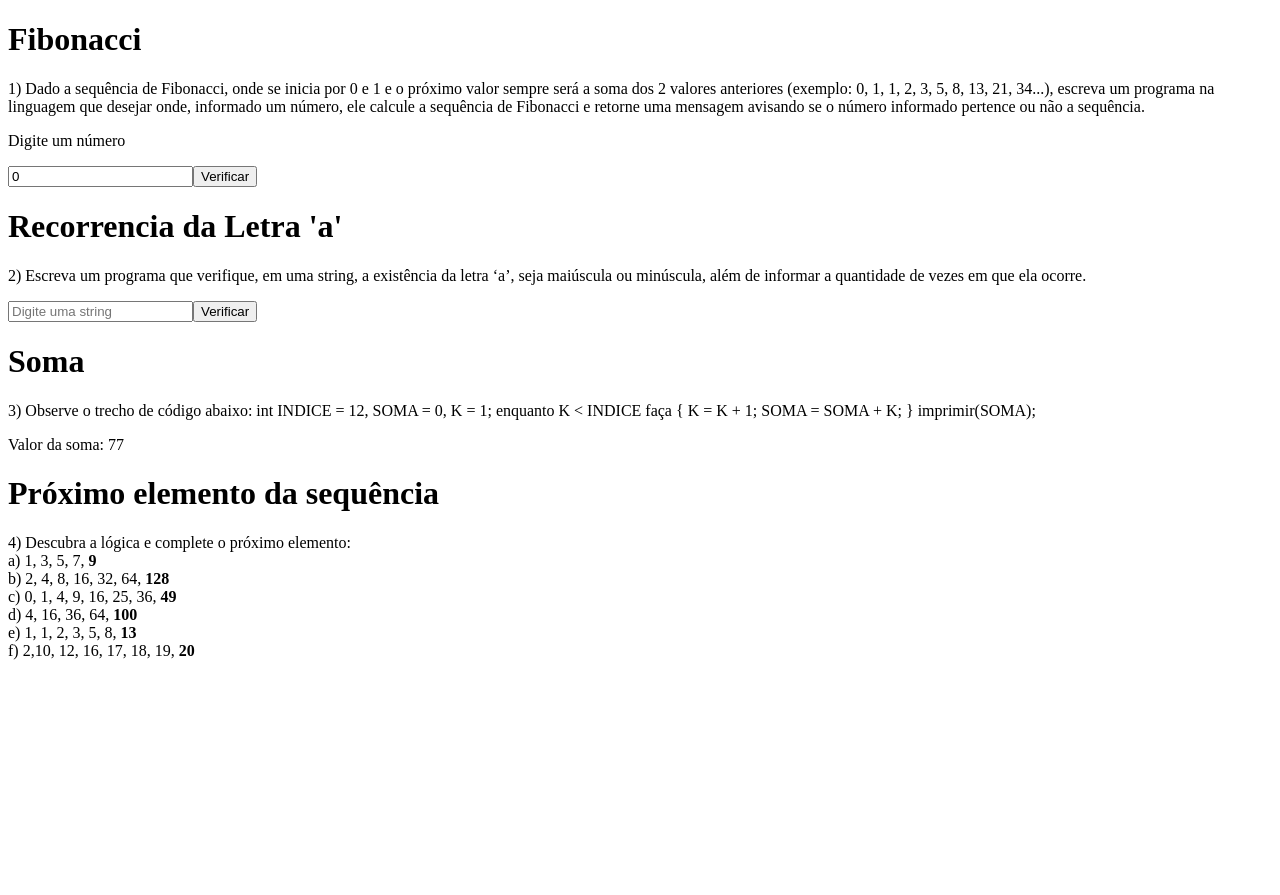
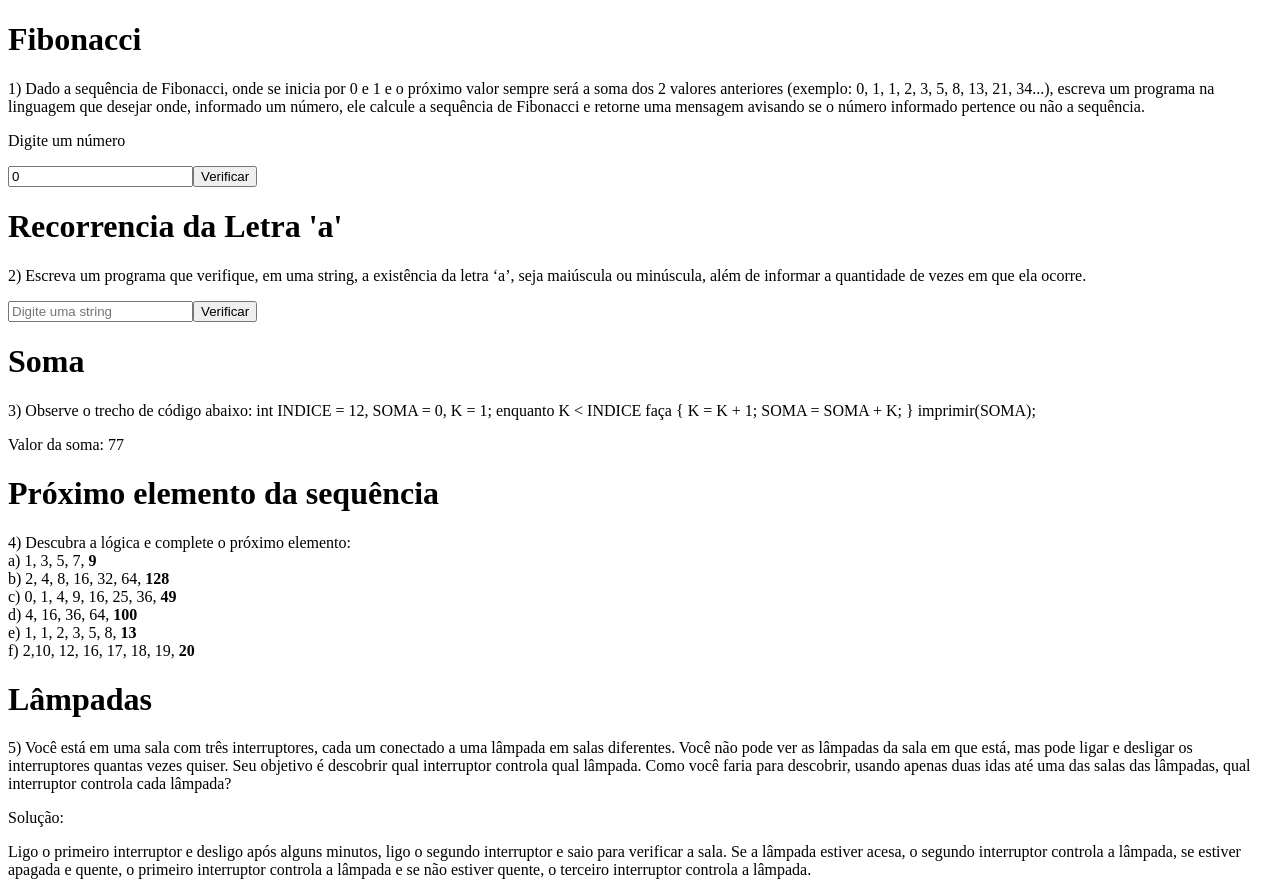
Before and after one commit to bruna-anunciacao/internship, a React (Vite) app: page / in a window 1280 px wide. Before the commit the page ends 800 px from the top, so only its background shows below. Built offline with nearby package versions, Linux system fonts and the light colour scheme.

Commit message:
feat: finish lights page

```diff
--- a/src/App.jsx
+++ b/src/App.jsx
@@ -1,6 +1,7 @@
 import './App.css'
 import Fibonacci from './components/Fibonacci/Fibonacci'
 import LetterRecurrence from './components/LetterRecurrence/LetterRecurrence'
+import Lights from './components/Lights/Lights'
 import NextElement from './components/NextElement/NextElement'
 import SumCode from './components/SumCode/SumCode'
 
@@ -12,6 +13,7 @@ function App() {
       <LetterRecurrence />
       <SumCode />
       <NextElement />
+      <Lights />
     </>
   )
 }
--- /dev/null
+++ b/src/components/Lights/Lights.jsx
@@ -0,0 +1,25 @@
+export default function Lights() {
+  return (
+    <div>
+      <h1>Lâmpadas</h1>
+      <p>
+        5) Você está em uma sala com três interruptores, cada um conectado a uma
+        lâmpada em salas diferentes. Você não pode ver as lâmpadas da sala em
+        que está, mas pode ligar e desligar os interruptores quantas vezes
+        quiser. Seu objetivo é descobrir qual interruptor controla qual lâmpada.
+        Como você faria para descobrir, usando apenas duas idas até uma das
+        salas das lâmpadas, qual interruptor controla cada lâmpada?
+      </p>
+      <div>
+          <p>Solução: </p>
+          <p>
+            Ligo o primeiro interruptor e desligo após alguns minutos, ligo o
+            segundo interruptor e saio para verificar a sala. Se a lâmpada estiver
+            acesa, o segundo interruptor controla a lâmpada, se estiver apagada e
+            quente, o primeiro interruptor controla a lâmpada e se não estiver
+            quente, o terceiro interruptor controla a lâmpada.
+          </p>
+      </div>
+    </div>
+  );
+}
```
